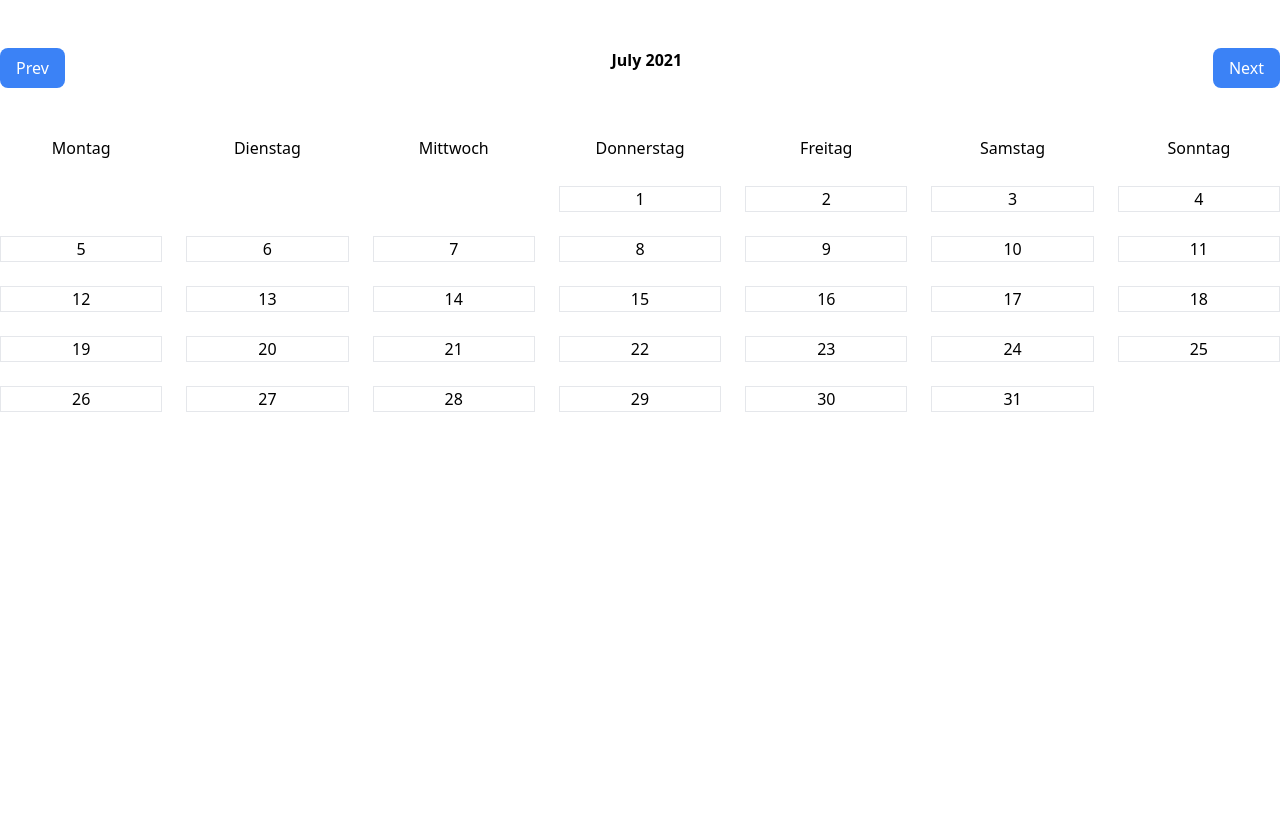
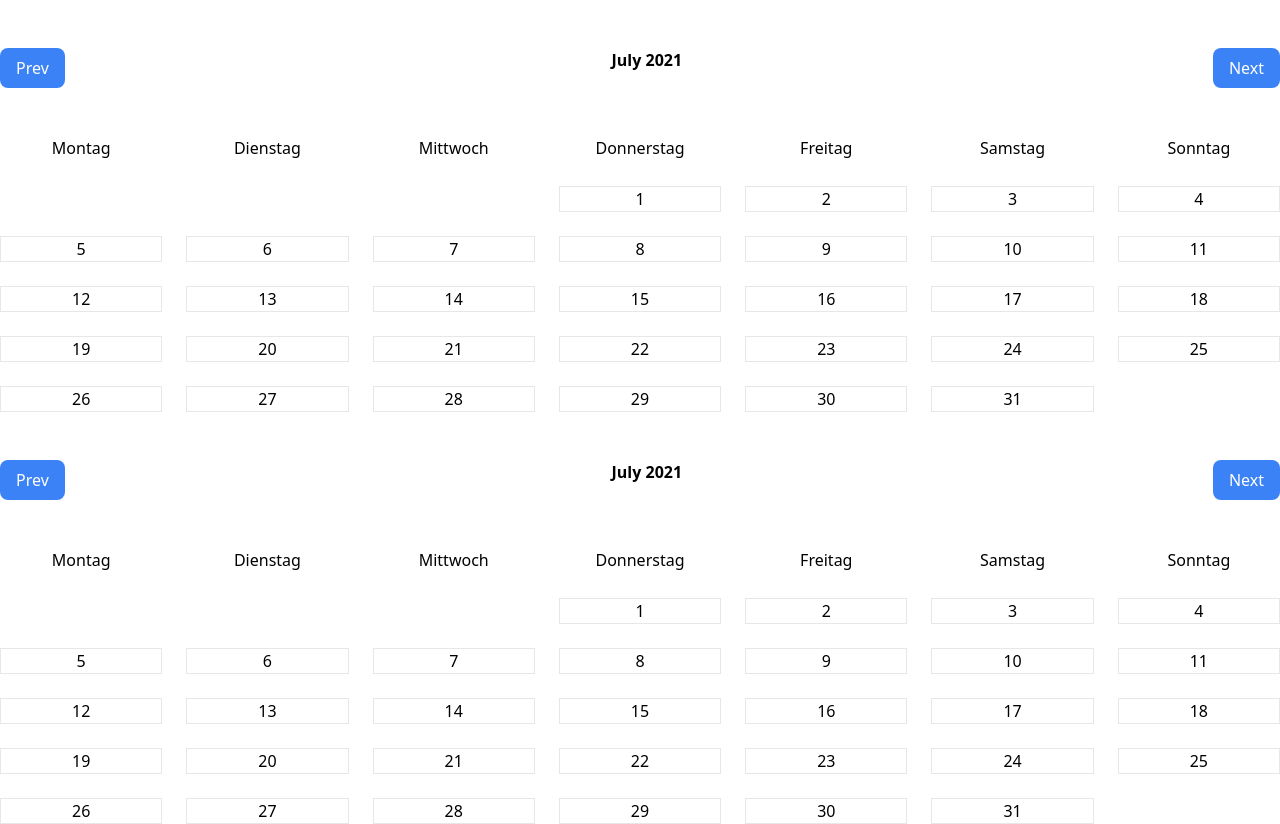
Before and after one commit to DrBennemin/calendar-vue, a Vue app: page / in a window 1280 px wide. Before the commit the page ends 800 px from the top, so only its background shows below. Built offline with nearby package versions, Linux system fonts and the light colour scheme.

Commit message:
Split Calendarpage into components

```diff
--- a/src/components/CalendarItem.vue
+++ b/src/components/CalendarItem.vue
@@ -1,9 +1,51 @@
 <template>
-    <div>
-        item of calendar
+    <div class="grid grid-rows-5 grid-cols-7 grid-flow-row gap-6">
+        <div v-for="(weekday, index) in weekdays" :key="index" class="grid justify-around">
+            {{ weekday }}
+        </div>
+        <div v-for="(prevDate, index) in prevDates" :key="index" class="prev-day max-h-24 max-w-24 grid justify-items-center items-center text-white">
+            {{ prevDate }}
+        </div>
+        <div
+            class="days border max-h-24 max-w-24 grid justify-items-center items-center  hover:bg-blue-500 hover:text-white hover:font-bold cursor-pointer"
+            v-for="(date, index) in dates"
+            :key="index"
+            @click="pickDate($event)"
+        >
+            {{ date }}
+        </div>
     </div>
 </template>
 
 <script>
-export default {};
+import dayjs from "dayjs";
+
+export default {
+    data() {
+        return {
+            dates: [],
+            weekdays: ["Montag", "Dienstag", "Mittwoch", "Donnerstag", "Freitag", "Samstag", "Sonntag"],
+            prevDates: null,
+            startOfMonth: null,
+        };
+    },
+    created() {
+        this.now = dayjs().format("MMMM YYYY");
+        this.today = dayjs().format("D");
+        for (let i = 1; i < dayjs().daysInMonth() + 1; i++) {
+            this.dates.push(i);
+        }
+        let startOfMonth = dayjs()
+            .startOf("month")
+            .format("d");
+
+        if (startOfMonth == 0) {
+            startOfMonth = "7";
+        }
+
+        for (let i = 1; i < startOfMonth; i++) {
+            this.prevDates = i;
+        }
+    },
+};
 </script>
--- /dev/null
+++ b/src/components/CalendarNav.vue
@@ -0,0 +1,52 @@
+<template>
+    <div class="flex justify-between my-12">
+        <button class="bg-blue-500 py-2 px-4 rounded-lg text-white hover:bg-red-500 mr-4" v-on:click="monthPrev">Prev</button>
+        <div class="font-bold">
+            {{ now }}
+        </div>
+        <button class="bg-blue-500 py-2 px-4 rounded-lg text-white hover:bg-red-500" v-on:click="monthNext">Next</button>
+    </div>
+</template>
+
+<script>
+import dayjs from "dayjs";
+
+export default {
+    data() {
+        return {
+            now: null,
+            monthNav: null,
+        };
+    },
+    created() {
+        this.now = dayjs().format("MMMM YYYY");
+    },
+    methods: {
+        monthPrev: function() {
+            this.monthNav--;
+            //prettier-ignore
+            this.now = dayjs().add(this.monthNav, "month").format("MMMM YYYY");
+            for (let i = 0; i < dayjs(this.now).daysInMonth() + 1; i++) {
+                this.dates = i;
+            }
+            //prettier-ignore
+            for (let i = 1; i < dayjs(this.now).startOf("month").format("d"); i++) {
+                this.prevDates = i;
+            }
+        },
+        monthNext: function() {
+            this.monthNav++;
+            this.now = dayjs()
+                .add(this.monthNav, "month")
+                .format("MMMM YYYY");
+            for (let i = 0; i < dayjs(this.now).daysInMonth() + 1; i++) {
+                this.dates = i;
+            }
+            //prettier-ignore
+            for (let i = 1; i < dayjs(this.now).startOf("month").format("d"); i++) {
+                this.prevDates = i;
+            }
+        },
+    },
+};
+</script>
--- a/src/pages/CalendarPage.vue
+++ b/src/pages/CalendarPage.vue
@@ -23,11 +23,15 @@
                 {{ date }}
             </div>
         </div>
+        <calendar-nav></calendar-nav>
+        <calendar-item> </calendar-item>
     </div>
 </template>
 
 <script>
 import dayjs from "dayjs";
+import CalendarItem from "../components/CalendarItem.vue";
+import CalendarNav from "../components/CalendarNav.vue";
 
 export default {
     data() {
@@ -42,6 +46,10 @@ export default {
             monthNav: null,
             firstDayOfMonth: null,
         };
+    },
+    components: {
+        CalendarItem,
+        CalendarNav,
     },
     created() {
         this.now = dayjs().format("MMMM YYYY");
@@ -89,8 +97,6 @@ export default {
         pickDate: function(event) {
             alert(`Du hast auf den ${event.target.innerText}.ten geklickt`);
         },
-
-        //Dann brauche ich eine möglichkeit die for-schleife der 31 tage des monats zu durchsuchen und abzugleichen mit dem heutigen tag, damit ich dann die klasse an den heutigen hinzufügen kann.
     },
 };
 </script>
```
